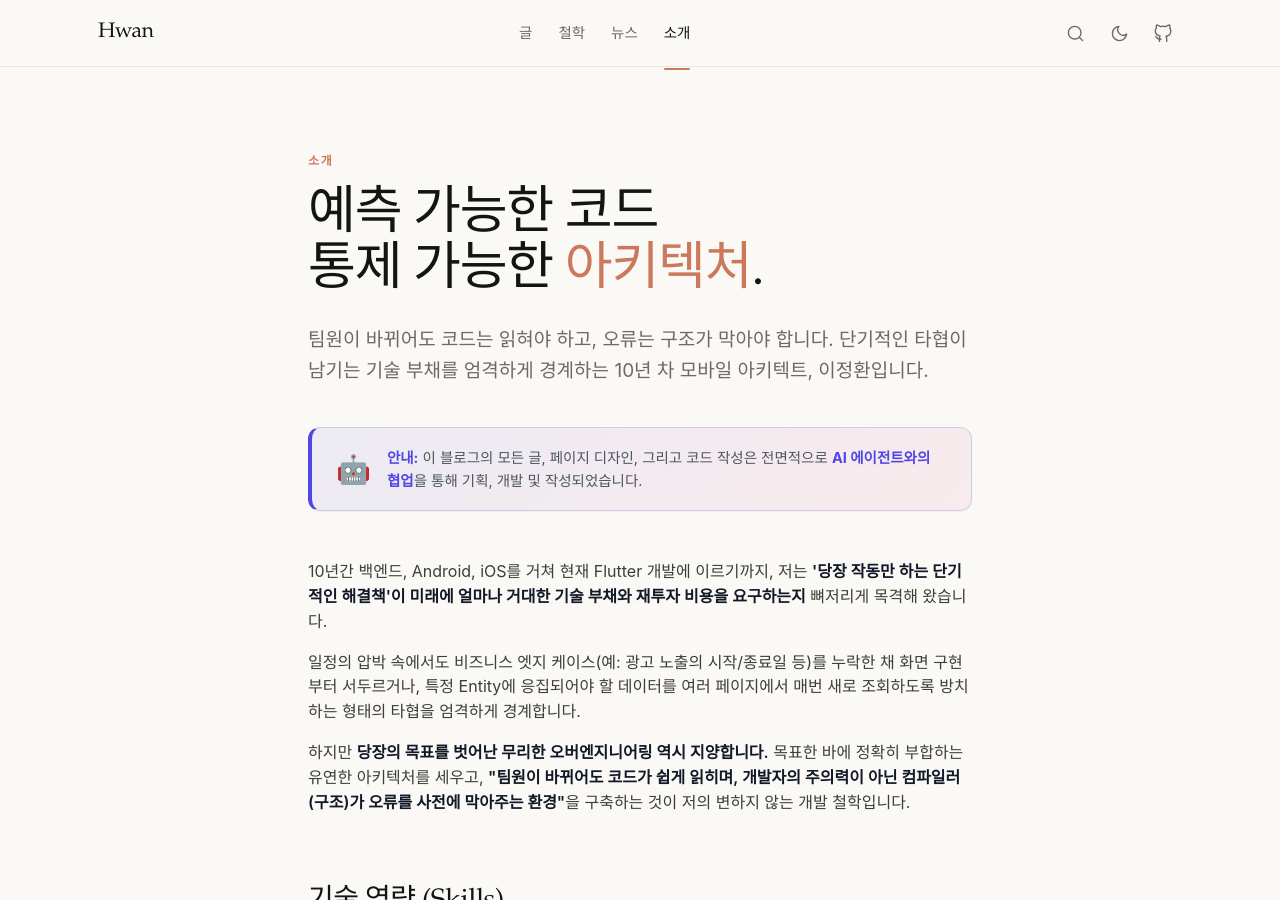
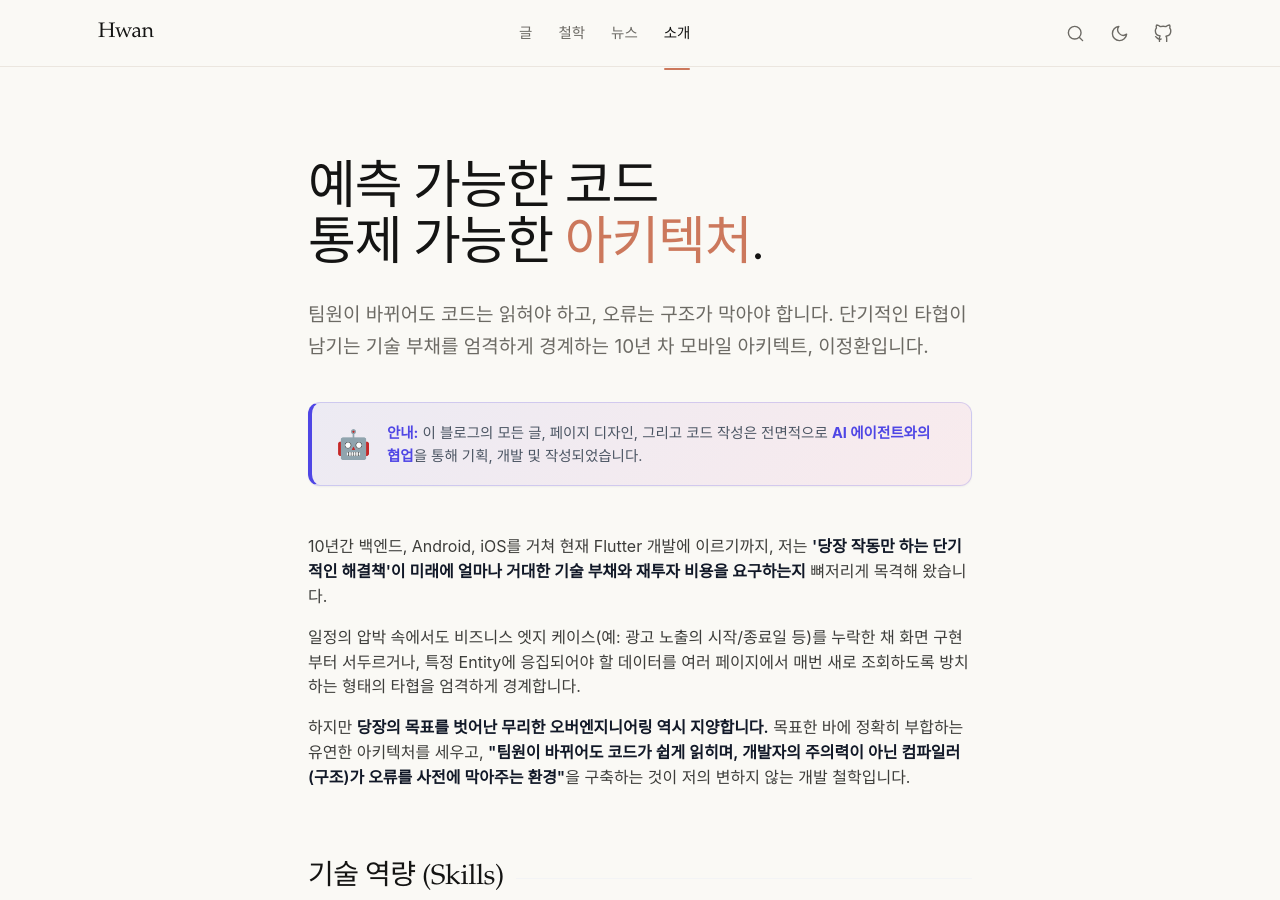
Before and after one commit to Hwan3434/Hwan3434.github.io, a Jekyll site: the page built from about.md, in a window 1280 px wide and 900 px high. Built offline with Jekyll 4.4.1, drawn with Linux system fonts in a browser that asks for light colours; some web fonts are replaced.

Commit message:
Remove redundant eyebrow title (소개) from page layout

```diff
--- a/_layouts/page.html
+++ b/_layouts/page.html
@@ -4,7 +4,6 @@ layout: default
 <div class="page-enter">
   <div class="col">
     <header class="about-head">
-      <span class="eyebrow">{{ page.title }}</span>
       <h1>{{ page.heading | default: page.title }}</h1>
       {% if page.lede %}
       <p class="lede">{{ page.lede }}</p>
```
